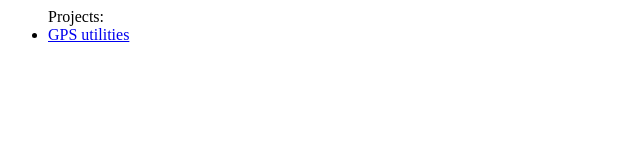
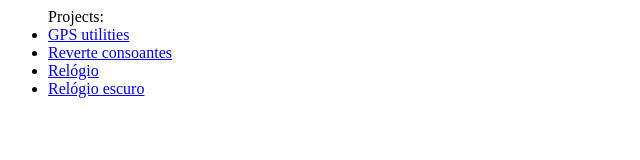
Before and after one commit to lsimao/lsimao.github.io, a plain HTML site: page index.htm in a window 1280 px wide. Shown: the whole page, without its empty margins (0-640 px from the left). Drawn offline with Linux system fonts and the light colour scheme.

Commit message:
Add new project links to index.htm

```diff
--- a/index.htm
+++ b/index.htm
@@ -1,5 +1,8 @@
 <html>
   <ul>Projects:
-<li><a href="./gps">GPS utilities</a></li>
+<li><a href="./gps.htm">GPS utilities</a></li>
+<li><a href="./ReverteConsoantes.html">Reverte consoantes</a></li>
+<li><a href="./relogio.htm">Relógio</a></li>
+<li><a href="./relogio_preto.htm">Relógio escuro</a></li>
   </ul>
 </html>
```
